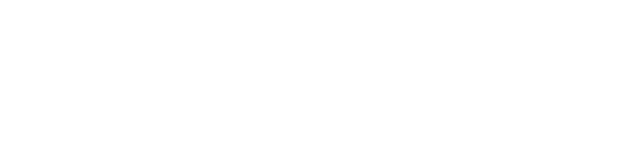
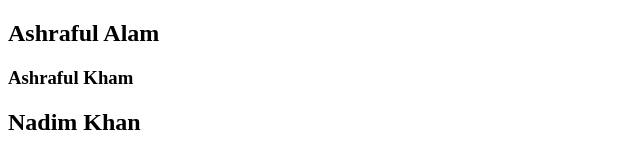
Before and after one commit to Ashraful610/my-second-repo, a plain HTML site: page index.html in a window 1280 px wide. Shown: the whole page, without its empty margins (0-640 px from the left). Drawn offline with Linux system fonts and the light colour scheme.

Commit message:
ashraful

```diff
--- a/index.html
+++ b/index.html
@@ -7,6 +7,8 @@
     <title>My Second Repo</title>
 </head>
 <body>
-
+    <h2>Ashraful Alam</h2>
+    <h3>Ashraful Kham</h3>
+    <h2>Nadim Khan</h2>
 </body>
 </html>
```
